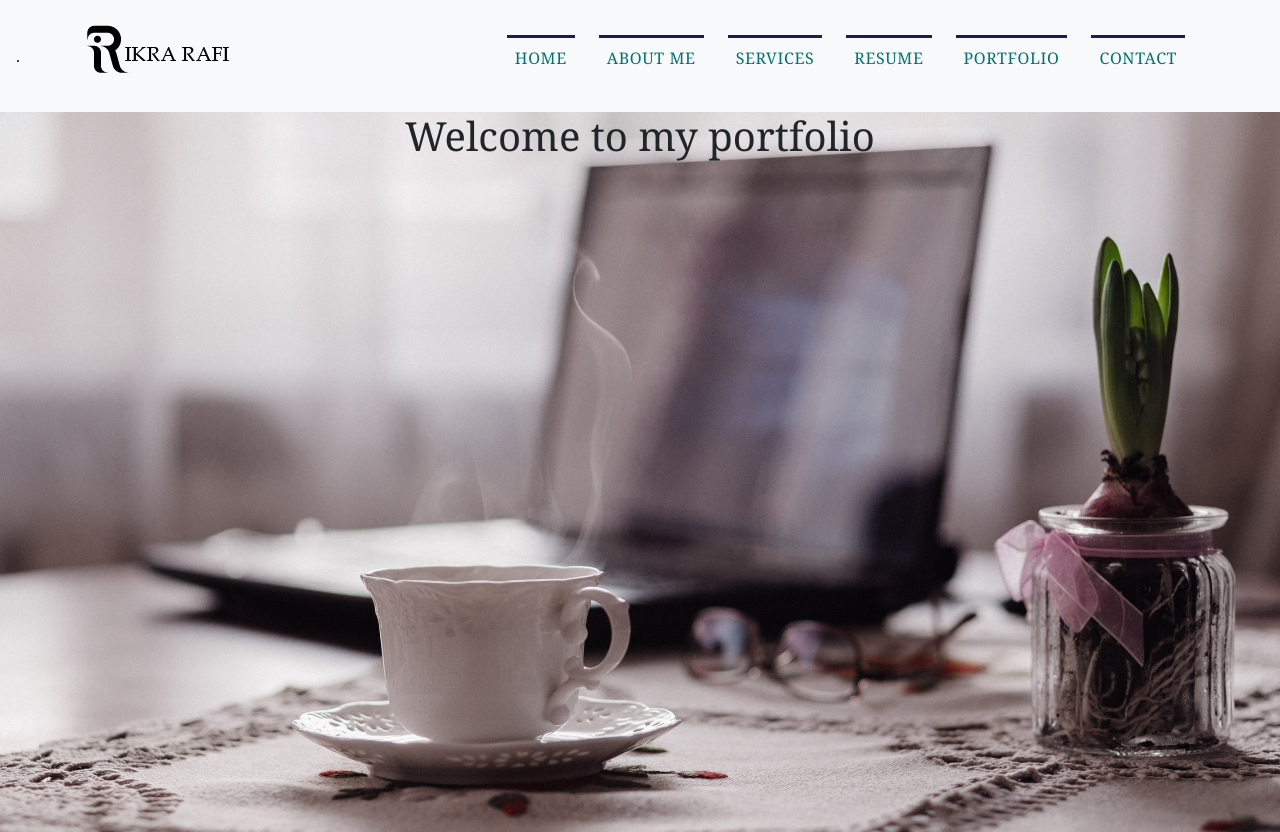
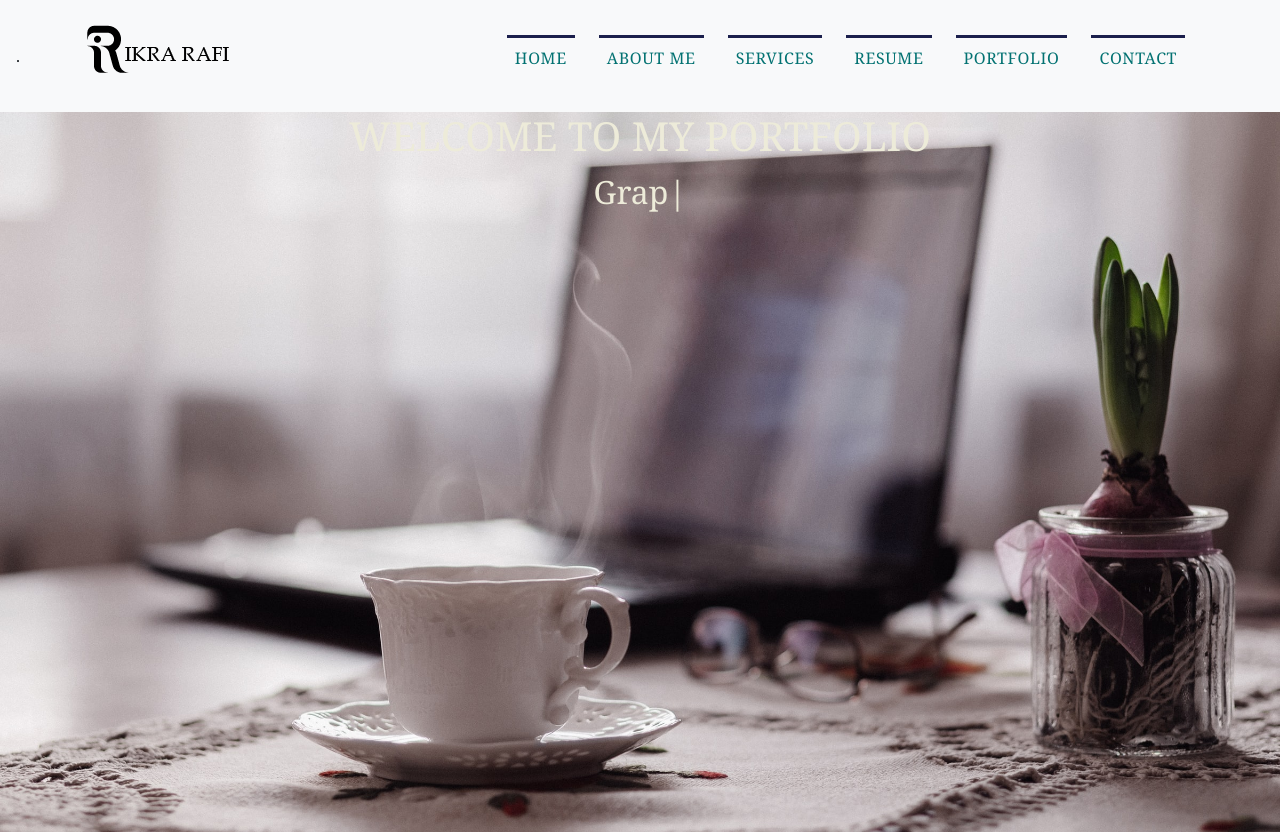
Before and after one commit to ikra-rafi/react-portfolio, a React (Create React App) app: page / in a window 1280 px wide. Built offline with nearby package versions, Linux system fonts and the light colour scheme.

Commit message:
text effect hero

```diff
--- a/package.json
+++ b/package.json
@@ -14,6 +14,7 @@
     "react-dom": "^17.0.2",
     "react-fontawesome": "^1.7.1",
     "react-scripts": "4.0.3",
+    "react-typed": "^1.2.0",
     "web-vitals": "^1.1.1"
   },
   "scripts": {
--- a/src/App.css
+++ b/src/App.css
@@ -5,7 +5,9 @@
   --primary-green: #037272;
   --primary-blue: #1b1f4c;
   --primary-yellow: #fdc214;
-  --primary-white: #
+  --primary-white: #edebd9;
+  --secondary-yellow: #fccf19;
+  --secondary-green: #00848c;
 }
 
 body {
@@ -69,5 +71,13 @@ border-top: 0.1875rem solid var(--primary-yellow);
   text-align: center;
 }
 .main-info h1 {
-  color: var
+  color: var(--primary-white);
+  text-transform: uppercase;
+
 }
+
+/* Typed Text */
+.typed-text {
+  font-size:  2rem;
+  color: var(--primary-white);
+}
--- a/src/components/Header.js
+++ b/src/components/Header.js
@@ -1,10 +1,18 @@
 import React from "react";
+import Typed from "react-typed";
 
 const Header = () => {
     return (
        <div className="header-wraper">
            <div className="main-info">
                <h1>Welcome to my portfolio</h1>
+               <Typed
+               className="typed-text"
+               strings={["Web Design", "Web Development", "Graphic Design", "Google Analytics"]}
+               typeSpeed={20}
+               backSpeed={60}
+               loop
+               />
            </div>
 
        </div>
```
Also changed, not shown: 1 other file (tests, documents, lock files or other folders).
